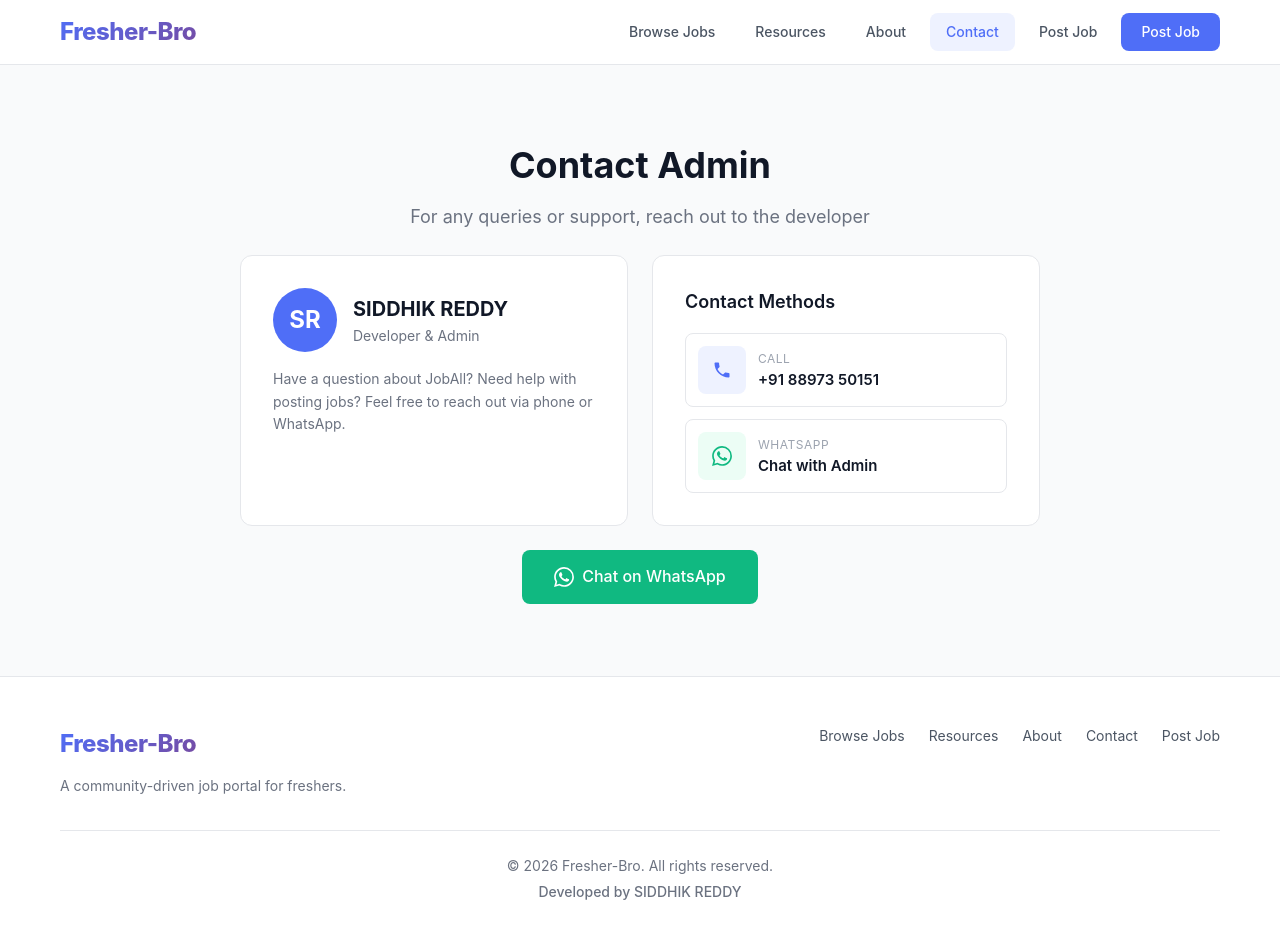
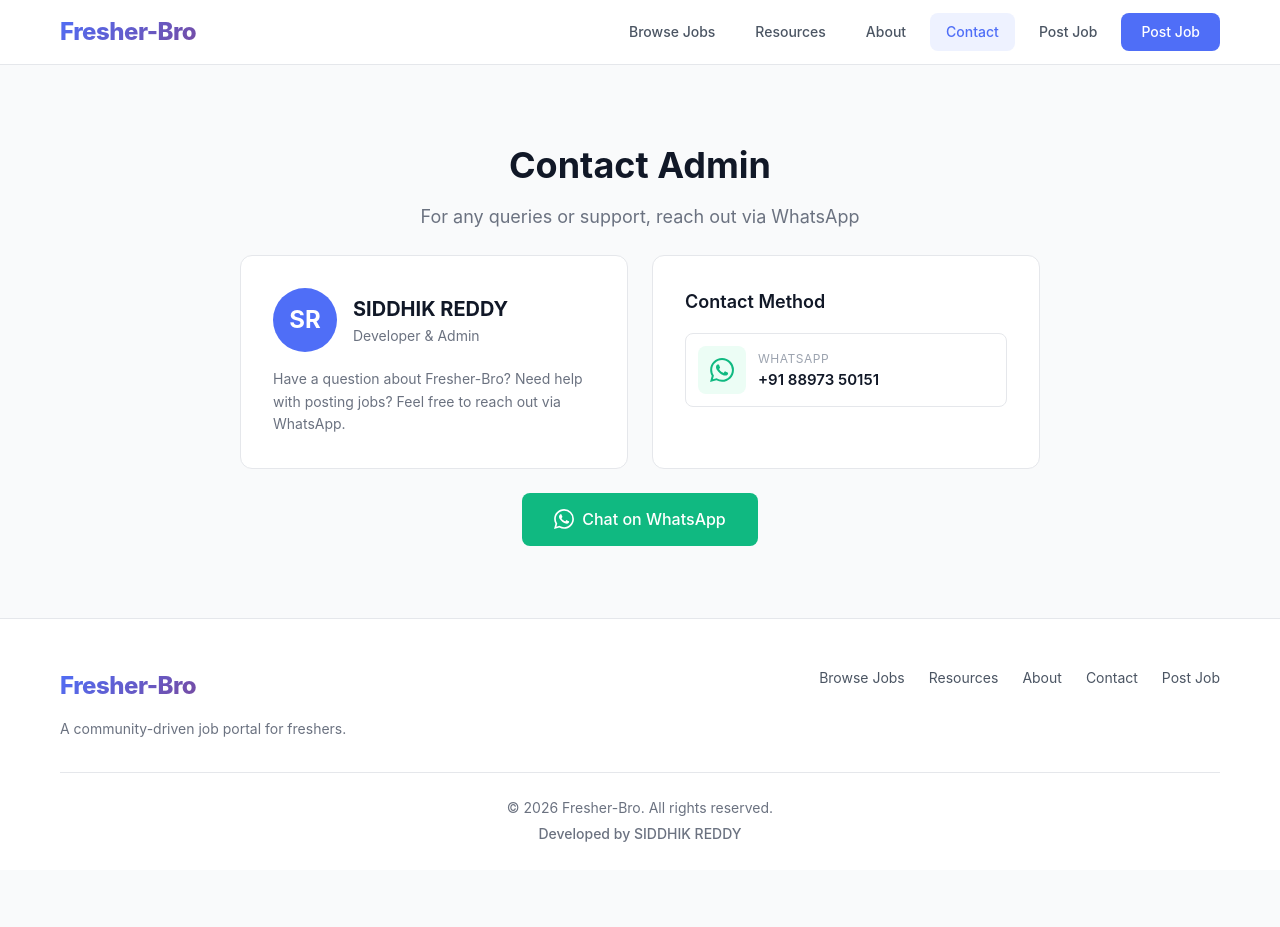
Before and after one commit to seeubot/joball, a Next.js app in the folder frontend/: page /contact in a window 1280 px wide. After the commit the page ends 870 px from the top, so only its background shows below. Built offline with nearby package versions, Linux system fonts and the light colour scheme.

Commit message:
Update contact.js

```diff
--- a/frontend/pages/contact.js
+++ b/frontend/pages/contact.js
@@ -1,12 +1,12 @@
 export default function Contact() {
   const phoneNumber = '+918897350151';
-  const whatsappLink = `https://wa.me/918897350151?text=${encodeURIComponent('Hi Siddhik, I have a query regarding JobAll.')}`;
+  const whatsappLink = `https://wa.me/918897350151?text=${encodeURIComponent('Hi Siddhik, I have a query regarding Fresher-Bro.')}`;
 
   return (
     <div className="container">
       <div className="page-header">
         <h1>Contact Admin</h1>
-        <p>For any queries or support, reach out to the developer</p>
+        <p>For any queries or support, reach out via WhatsApp</p>
       </div>
 
       <div className="contact-grid">
@@ -22,31 +22,17 @@
 
           <div className="card-body">
             <p className="card-desc">
-              Have a question about JobAll? Need help with posting jobs?
-              Feel free to reach out via phone or WhatsApp.
+              Have a question about Fresher-Bro? Need help with posting jobs?
+              Feel free to reach out via WhatsApp.
             </p>
           </div>
         </div>
 
-        {/* Contact Methods */}
+        {/* WhatsApp Contact */}
         <div className="contact-card">
-          <h3>Contact Methods</h3>
+          <h3>Contact Method</h3>
 
           <div className="contact-methods">
-            {/* Phone */}
-            <a href={`tel:${phoneNumber}`} className="contact-method">
-              <div className="method-icon phone">
-                <svg width="20" height="20" viewBox="0 0 24 24" fill="currentColor">
-                  <path d="M6.62 10.79c1.44 2.83 3.76 5.14 6.59 6.59l2.2-2.2c.27-.27.67-.36 1.02-.24 1.12.37 2.33.57 3.57.57.55 0 1 .45 1 1V20c0 .55-.45 1-1 1-9.39 0-17-7.61-17-17 0-.55.45-1 1-1h3.5c.55 0 1 .45 1 1 0 1.25.2 2.45.57 3.57.11.35.03.74-.25 1.02l-2.2 2.2z"/>
-                </svg>
-              </div>
-              <div className="method-details">
-                <span className="method-label">Call</span>
-                <span className="method-value">+91 88973 50151</span>
-              </div>
-            </a>
-
-            {/* WhatsApp */}
             <a
               href={whatsappLink}
               target="_blank"
@@ -54,13 +40,13 @@
               className="contact-method"
             >
               <div className="method-icon whatsapp">
-                <svg width="20" height="20" viewBox="0 0 24 24" fill="currentColor">
+                <svg width="24" height="24" viewBox="0 0 24 24" fill="currentColor">
                   <path d="M17.472 14.382c-.297-.149-1.758-.867-2.03-.967-.273-.099-.471-.148-.67.15-.197.297-.767.966-.94 1.164-.173.199-.347.223-.644.075-.297-.15-1.255-.463-2.39-1.475-.883-.788-1.48-1.761-1.653-2.059-.173-.297-.018-.458.13-.606.134-.133.298-.347.446-.52.149-.174.198-.298.298-.497.099-.198.05-.371-.025-.52-.075-.149-.669-1.612-.916-2.207-.242-.579-.487-.5-.669-.51-.173-.008-.371-.01-.57-.01-.198 0-.52.074-.792.372-.272.297-1.04 1.016-1.04 2.479 0 1.462 1.065 2.875 1.213 3.074.149.198 2.096 3.2 5.077 4.487.709.306 1.262.489 1.694.625.712.227 1.36.195 1.871.118.571-.085 1.758-.719 2.006-1.413.248-.694.248-1.289.173-1.413-.074-.124-.272-.198-.57-.347m-5.421 7.403h-.004a9.87 9.87 0 01-5.031-1.378l-.361-.214-3.741.982.998-3.648-.235-.374a9.86 9.86 0 01-1.51-5.26c.001-5.45 4.436-9.884 9.888-9.884 2.64 0 5.122 1.03 6.988 2.898a9.825 9.825 0 012.893 6.994c-.003 5.45-4.437 9.884-9.885 9.884m8.413-18.297A11.815 11.815 0 0012.05 0C5.495 0 .16 5.335.157 11.892c0 2.096.547 4.142 1.588 5.945L.057 24l6.305-1.654a11.882 11.882 0 005.683 1.448h.005c6.554 0 11.89-5.335 11.893-11.893a11.821 11.821 0 00-3.48-8.413z"/>
                 </svg>
               </div>
               <div className="method-details">
                 <span className="method-label">WhatsApp</span>
-                <span className="method-value">Chat with Admin</span>
+                <span className="method-value">+91 88973 50151</span>
               </div>
             </a>
           </div>
@@ -169,10 +155,11 @@
           border-radius: 8px;
           text-decoration: none;
           transition: all 0.2s;
+          cursor: pointer;
         }
         .contact-method:hover {
-          border-color: #4f6ef7;
-          background: #f9fafb;
+          border-color: #10b981;
+          background: #f0fdf4;
         }
 
         .method-icon {
@@ -183,10 +170,6 @@
           align-items: center;
           justify-content: center;
           flex-shrink: 0;
-        }
-        .method-icon.phone {
-          background: #eef2ff;
-          color: #4f6ef7;
         }
         .method-icon.whatsapp {
           background: #ecfdf5;
```
